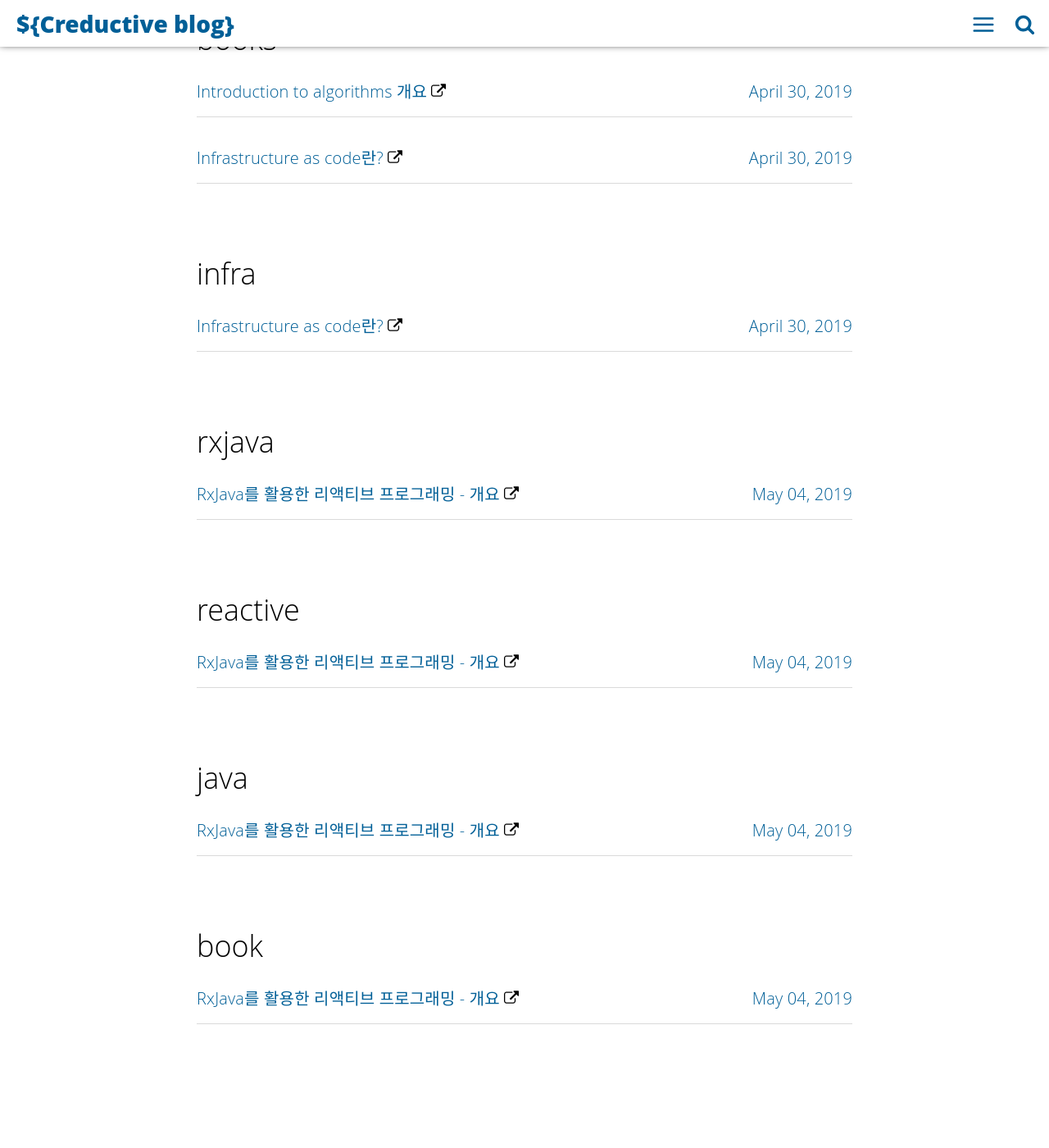
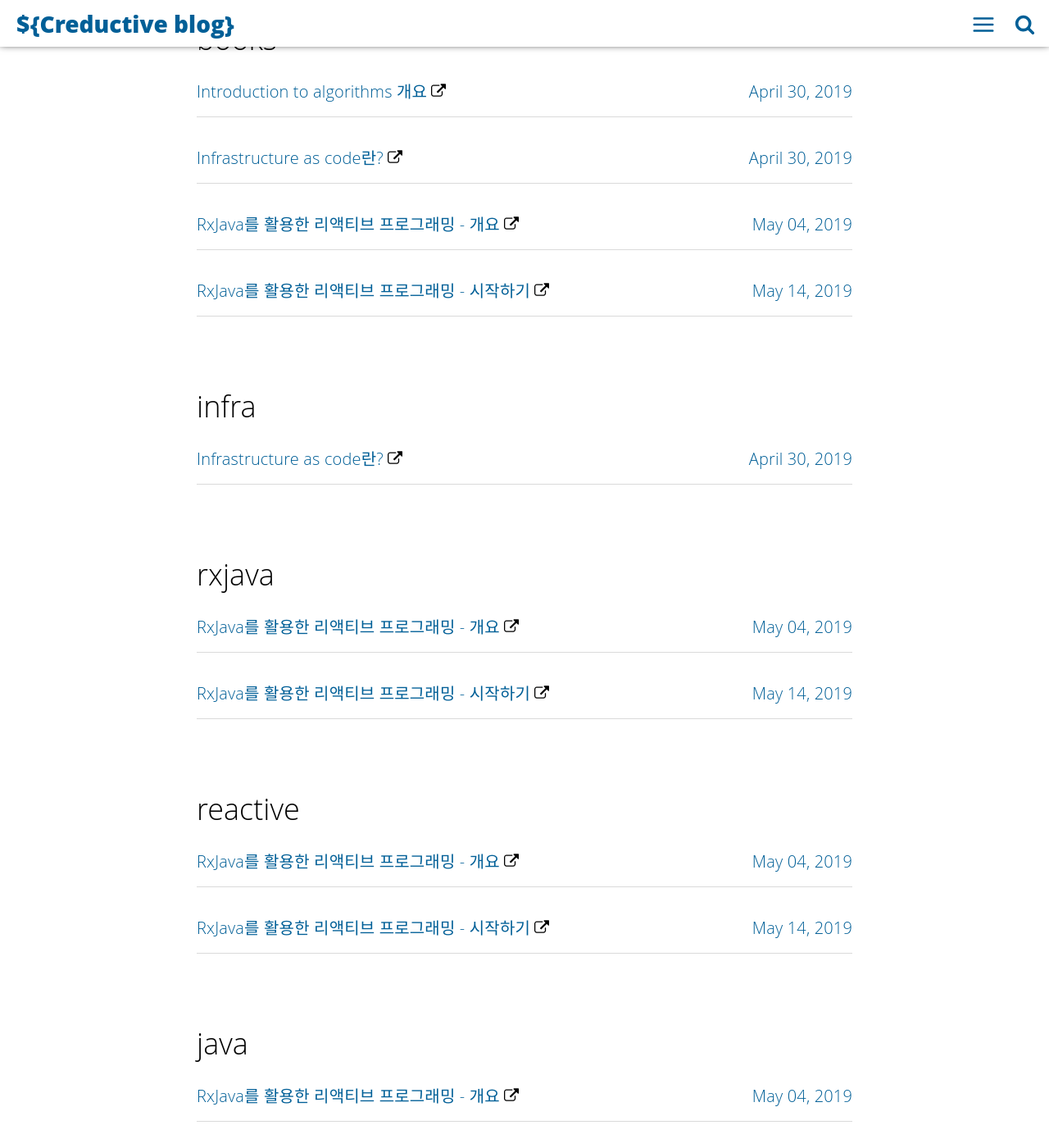
Before and after one commit to koamania/koamania.github.io, a Jekyll site: the page built from tags.html, in a window 1280 px wide and 1400 px high, scrolled down 846 px. Shown: the whole window at 82% size. Built offline with Jekyll 4.4.1, drawn with Linux system fonts in a browser that asks for light colours; before the commit the page ends 2175 px from its top, so only the background shows below that; some of the changed lines change nothing that is shown; some of the changed text lies outside the part shown.

Commit message:
post 추가

````diff
--- a/_posts/2019-05-04-reactive-programming-intro.md
+++ b/_posts/rxjava/2019-05-04-reactive-programming-intro.md
@@ -7,7 +7,7 @@ image: '/assets/img/'
 description: "RxJava를 활용한 리액티브 프로그래밍 - 개요"
 main-class: dev
 color:
-tags: rxjava reactive java book
+tags: rxjava reactive java books
 categories: "RxJava"
 introduction:
 ---
@@ -70,5 +70,7 @@ RxJava는 2013년 넥플릿스의 기술 블로그에서 처음 소개되었다.
 이를 개선하기 위해서 나온게 RxJava이고 리액티브 프로그래밍의 최대의 강점이라고도 생각한다.
 
 # 정리
-리액티브 프로그래밍은 새로 튀어나온 개념은 아니다. 모놀리식을 지향하던 서비스 아키텍쳐가 마이크로 서비스를 지향하면서 서비스별로 다른 API를 제공하게되고 이를 하나도 조합하기 위해선 기존 명령형 프로그래밍으로는 한계가 명확했기때문에 화두가 된 것이다.
+리액티브 프로그래밍은 새로 튀어나온 개념은 아니다.
+모놀리식을 지향하던 서비스 아키텍쳐가 마이크로 서비스를 지향하면서 서비스별로 다른 API를 제공하게되고 이를 하나도 조합하기 위해선 기존 명령형 프로그래밍으로는 한계가 명확했기때문에 화두가 된 것이다.
+
 다음 장부터는 RxJava를 활용해서 비지니스 로직에서의 리액티브 프로그래밍 적용에 대해서 본격적으로 정리 할 예정이다.
--- /dev/null
+++ b/_posts/rxjava/2019-05-14-rxjava-part-1.md
@@ -0,0 +1,63 @@
+---
+layout: post
+comments: false
+title: "RxJava를 활용한 리액티브 프로그래밍 - 시작하기"
+date: 2019-05-14
+image: '/assets/img/'
+description:
+main-class: dev
+color: "RxJava 설정 및 Hello World"
+tags: rxjava reactive java books
+categories: "RxJava"
+---
+>프로젝트 구성 및 maven 혹은 gradle에 대한 설정은 과감히 생략하도록 한다.
+이미 다 알거라도 생각함.
+
+# RxJava 의존성 추가
+```gradle
+dependencies {
+    compile 'org.slf4j:slf4j-api:1.7.25'
+    testCompile group: 'junit', name: 'junit', version: '4.12'
+    compile 'io.reactivex.rxjava2:rxjava:2.2.8'
+}
+```
+
+# Hello World 출력하기
+```java
+import io.reactivex.Observable;
+
+public class FirstExample {
+
+    private void emit() {
+        Observable.just("Hello", "RxJava 2!!")
+                .subscribe(System.out::println);
+    }
+    public static void main(String[] a) {
+        FirstExample demo = new FirstExample();
+        demo.emit();
+    }
+}
+```
+## 각 항목에 대한 설명
+### Observable
+ - 데이터의 변화가 발생하는 데이터 소스를 의미합니다.
+ - Observer들이 구독하는 대상이고 Observer에게 데이터를 발행해주는 역할을 한다고 생각하고 넘어가셔도 됩니다(앞으로 계속해서 Observable에 대한 내용을 설명할 예정입니다.)
+
+### just()
+![just 함수](/assets/img/posts/rxjava/part2/just.png)
+ - Observable의 선언 방식으로 변경없이 발행된 데이터를 그대로 구독자에게 전달한다고 생각하시면 됩니다.(자세한 내용은 나중에 올라올 포스팅을 참고해주세요)
+ - 위 예제에서는 데이터 소스에서 'Hello'와 'RxJava 2!!'의 2개의 데이터를 발행하게 됩니다.
+ - Generic에 명시된 타입에 맞는 데이터를 인자로 넣을 수 있습니다.
+
+### subscribe()
+ - Observable에 구독자를 등록하는 함수입니다.
+ - 일반적인 Observer pattern에서의 subscribe와 동일하다고 생각하면 됩니다
+ - 데이터를 수신 할 구독자가 함수를 호출하게되면 Observable에서 데이터가 발행합니다
+
+### System.out::println
+ - 수신한 데이터를 출력하도록 메소드 레퍼런스를 인자로 제공해 줍니다.
+    - 혹시나 jdk8부터 지원하는 [method reference](https://dzone.com/articles/java-lambda-method-reference)를 잘모르신다면 링크를 참고해보세요
+
+# 정리
+자세한 설명을 하기에 앞서 우선 Hello world부터 작성하는 걸 목적으로 포스팅을 작성했습니다.
+다음 포스팅에서는 [Marble diagram](http://reactivex.io/documentation/observable.html)을 읽는 방법에 대해서 알아보면서 본격적인 Reactive programming에 대해서 알아보겠습니다.
````
Also changed, not shown: assets/img/posts/rxjava/part2/just.png (added).
